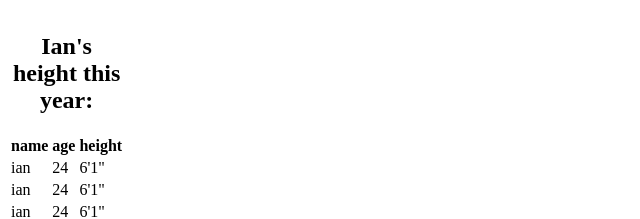
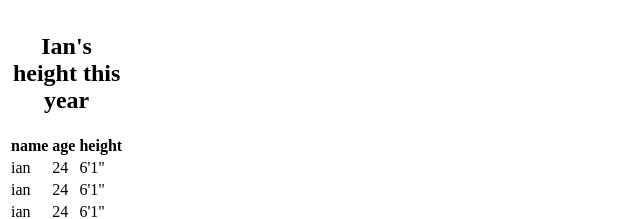
Before and after one commit to segalgouldi/segalgouldi.github.io, a plain HTML site: page index.html in a window 1280 px wide. Shown: the part 968-1187 px from the top of the page, 0-640 px from the left. Drawn offline with Linux system fonts and the light colour scheme.

Commit message:
Update index.html
test

```diff
--- a/index.html
+++ b/index.html
@@ -71,7 +71,7 @@
         <table>
             <thead>
                 <caption>
-                    <b><h2>Ian's height this year:</b></h2>
+                    <b><h2>Ian's height this year</b></h2>
                 </caption>
                 <tr>
                     <th>name</th>
```
